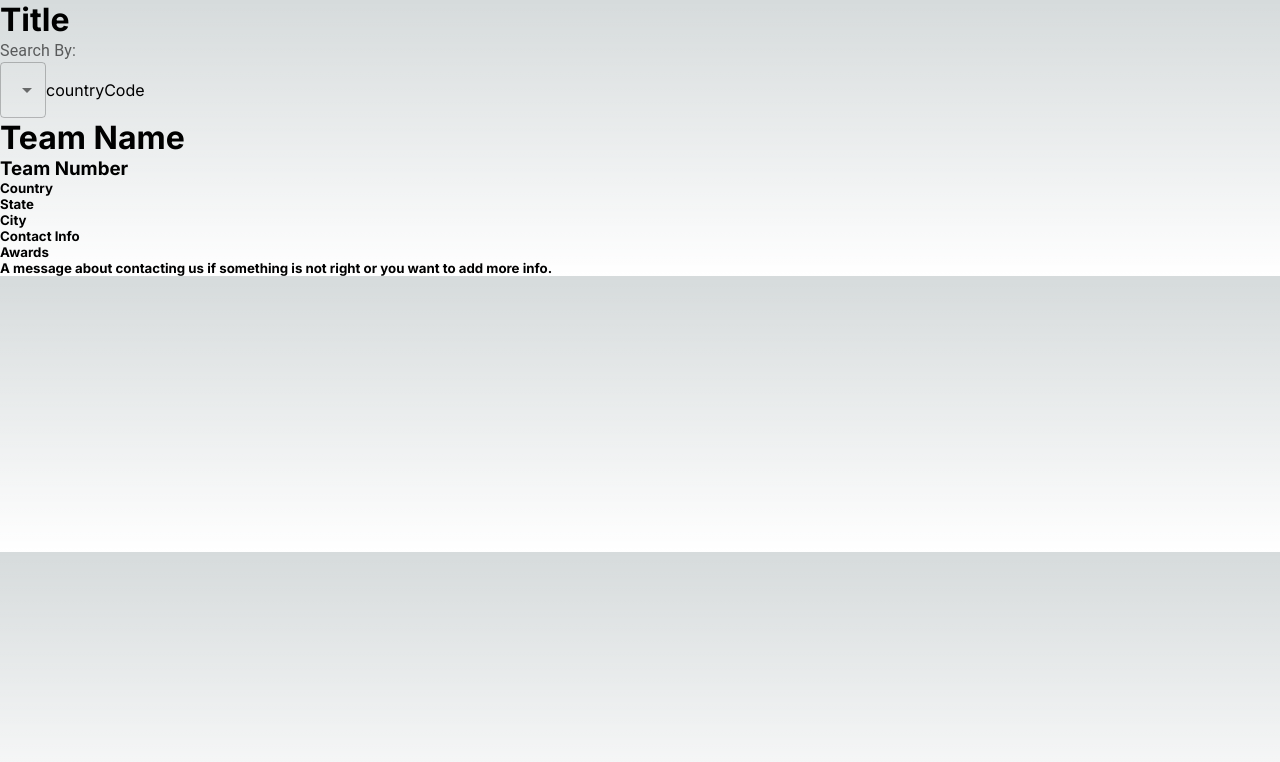
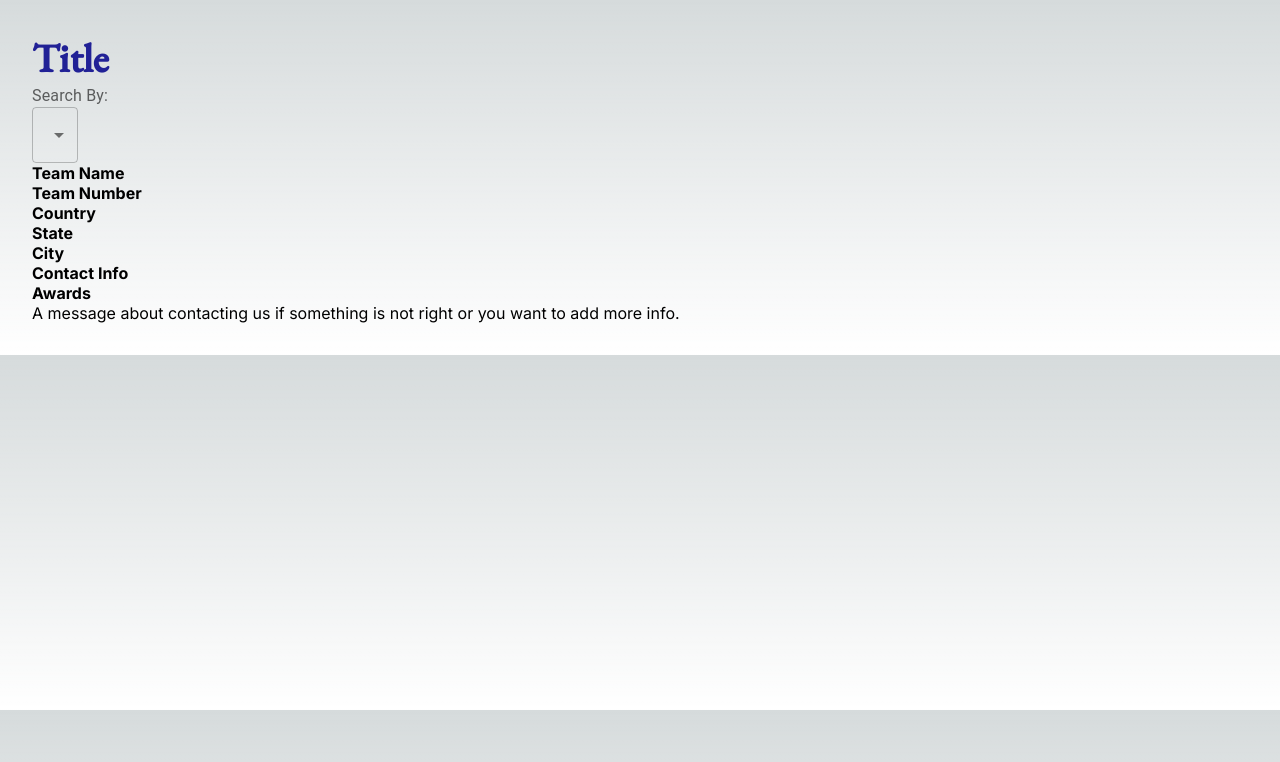
Before and after one commit to jadenday20/MapProject, a Next.js app: page / in a window 1280 px wide. Shown: the top 762 px of the page. Built offline with nearby package versions, Linux system fonts and the light colour scheme.

Commit message:
modified the search feature by adding a search bar and some test dropdowns

```diff
--- a/package.json
+++ b/package.json
@@ -18,7 +18,7 @@
     "eslint": "8.43.0",
     "eslint-config-next": "13.4.7",
     "next": "13.4.7",
-    "react": "18.2.0",
+    "react": "^18.2.0",
     "react-dom": "18.2.0",
     "typescript": "5.1.6"
   }
--- a/src/app/details.tsx
+++ b/src/app/details.tsx
@@ -1,22 +1,25 @@
+import { link } from "fs";
 import * as React from "react";
+import './main.css';
 
 export default function Detail({teamInfo}:{teamInfo: {teamName: string, teamNumber: string, country: string, state: string, city: string, contactInfo: string, awards: string}}){
 
     return(
         <>
+
         <div>
-            <h1>Team Name</h1>
-            <h3>Team Number</h3>
+            <h2>Team Name</h2>
+            <h2>Team Number</h2>
         </div>
         <div>
-            <h5>Country</h5>
-            <h5>State</h5>
-            <h5>City</h5>
+            <h3>Country</h3>
+            <h3>State</h3>
+            <h3>City</h3>
         </div>
         <div>
-            <h5>Contact Info</h5>
-            <h5>Awards</h5>
-            <h5>A message about contacting us if something is not right or you want to add more info.</h5>
+            <h3>Contact Info</h3>
+            <h3>Awards</h3>
+            <p>A message about contacting us if something is not right or you want to add more info.</p>
         </div>
         </>
     )
--- /dev/null
+++ b/src/app/main.css
@@ -0,0 +1,36 @@
+@import url('https://fonts.googleapis.com/css2?family=EB+Garamond:wght@500&display=swap');
+
+:root {
+    --mainfont: 'EB Garamond', serif;
+  }
+
+body {
+    padding: 2em;
+}
+
+h1{
+    color: rgb(33, 33, 150);
+    font-size: 40px;
+    font-family: var(--mainfont);
+}
+
+h2, h3 {
+    font-size: 16px;
+}
+button {
+    margin-top: .5em;
+    margin-bottom: .5em;
+    cursor: pointer;
+}
+
+button, select {
+    padding: .5em;
+}
+
+#name, #country, #state, #team, #searchButton {
+    display: none;
+}
+
+.shown{
+    display: inline;
+}
--- a/src/app/map.tsx
+++ b/src/app/map.tsx
@@ -6,7 +6,8 @@ export default function Map({countryCode, stateCode, onClick}: {countryCode: str
     //display map beased on country code and state code
     //click on team to display details
 
-    return(
-        <>{countryCode}</>
-    )
+    // return(
+    //     <>{countryCode}</>
+
+    // )
 }
--- a/src/app/search.tsx
+++ b/src/app/search.tsx
@@ -10,6 +10,14 @@ export default function Search({updateSearchValue, updateSearchType}: {updateSea
 
     function updateSelectionSearchType(value: { target: { value: any; }; }){
         setSearchType(value.target.value);
+        let searchTypeList = ["name","country","state","team"]
+        for (let i = 0; i < searchTypeList.length; i++) {
+            if (searchTypeList[i] != value.target.value){
+                document.getElementById(searchTypeList[i]).style.display = "none";
+            }
+        }
+        document.getElementById(value.target.value).style.display = "inline";
+        document.getElementById("searchButton").style.display = "inline";
     }
 
     return(
@@ -27,6 +35,36 @@ export default function Search({updateSearchValue, updateSearchType}: {updateSea
             <MenuItem value={"country"}>Country</MenuItem>
             <MenuItem value={"state"}>State</MenuItem>
         </Select>
+        <br></br>
+        <select name="team" id="team" className="hidden">
+            <option value=""></option>
+            <option value="11111">11111</option>
+            <option value="22222">22222</option>
+            <option value="33333">33333</option>
+            <option value="44444">44444</option>
+        </select>
+        <select name="name" id="name" className="hidden">
+            <option value=""></option>
+            <option value="Name 1">Name 1</option>
+            <option value="Name 2">Name 2</option>
+            <option value="Name 3">Name 3</option>
+            <option value="Name 4">Name 4</option>
+        </select>
+        <select name="country" id="country" className="hidden">
+            <option value=""></option>
+            <option value="US">US</option>
+            <option value="Mexico">Mexico</option>
+            <option value="Canada">Canada</option>
+            <option value="China">China</option>
+        </select>
+        <select name="state" id="state" className="hidden">
+            <option value=""></option>
+            <option value="Utah">Utah</option>
+            <option value="California">California</option>
+            <option value="New Mexico">New Mexico</option>
+            <option value="Arizona">Arizona</option>
+        </select>
+        <button id="searchButton" className="hidden">Search</button>
 
         </>
     )
```
Also changed, not shown: 1 other file (tests, documents, lock files or other folders).
